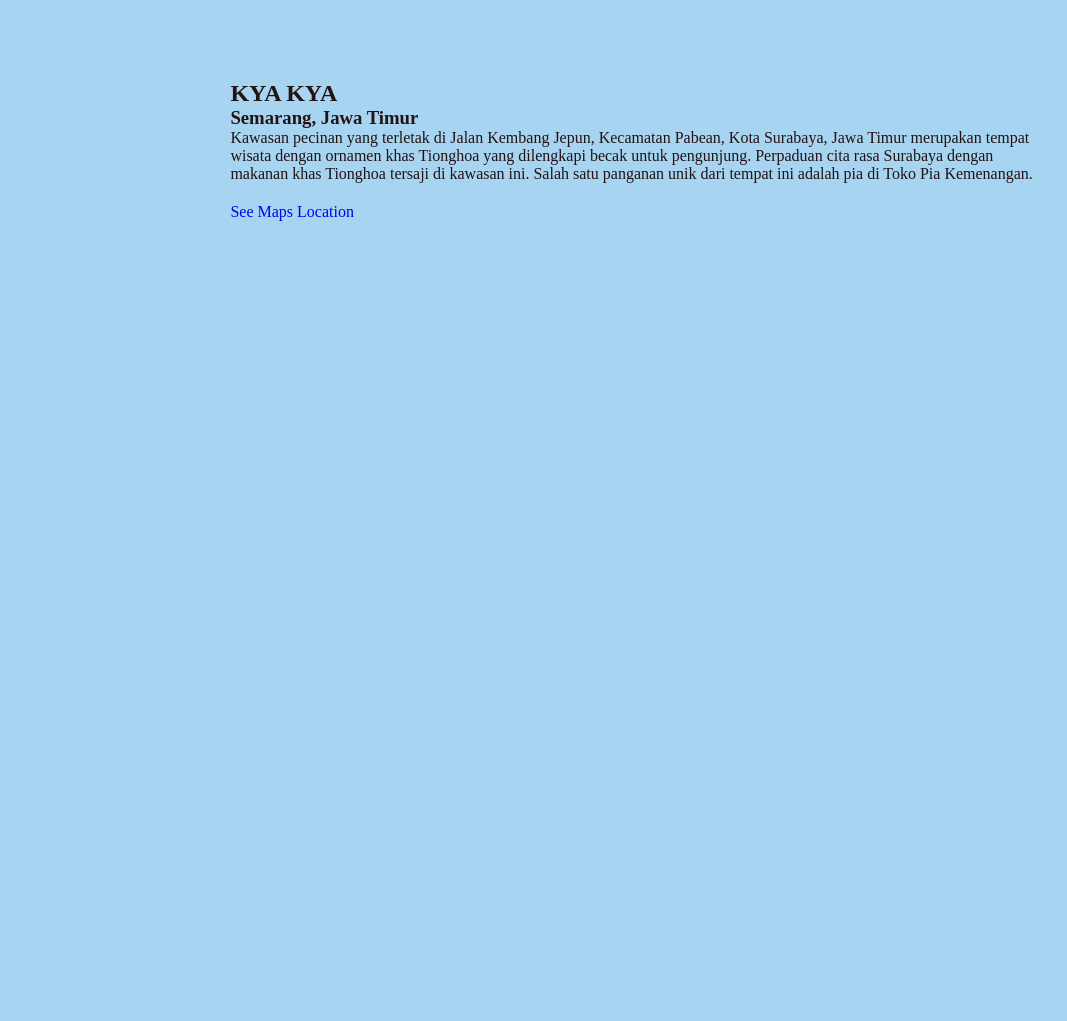
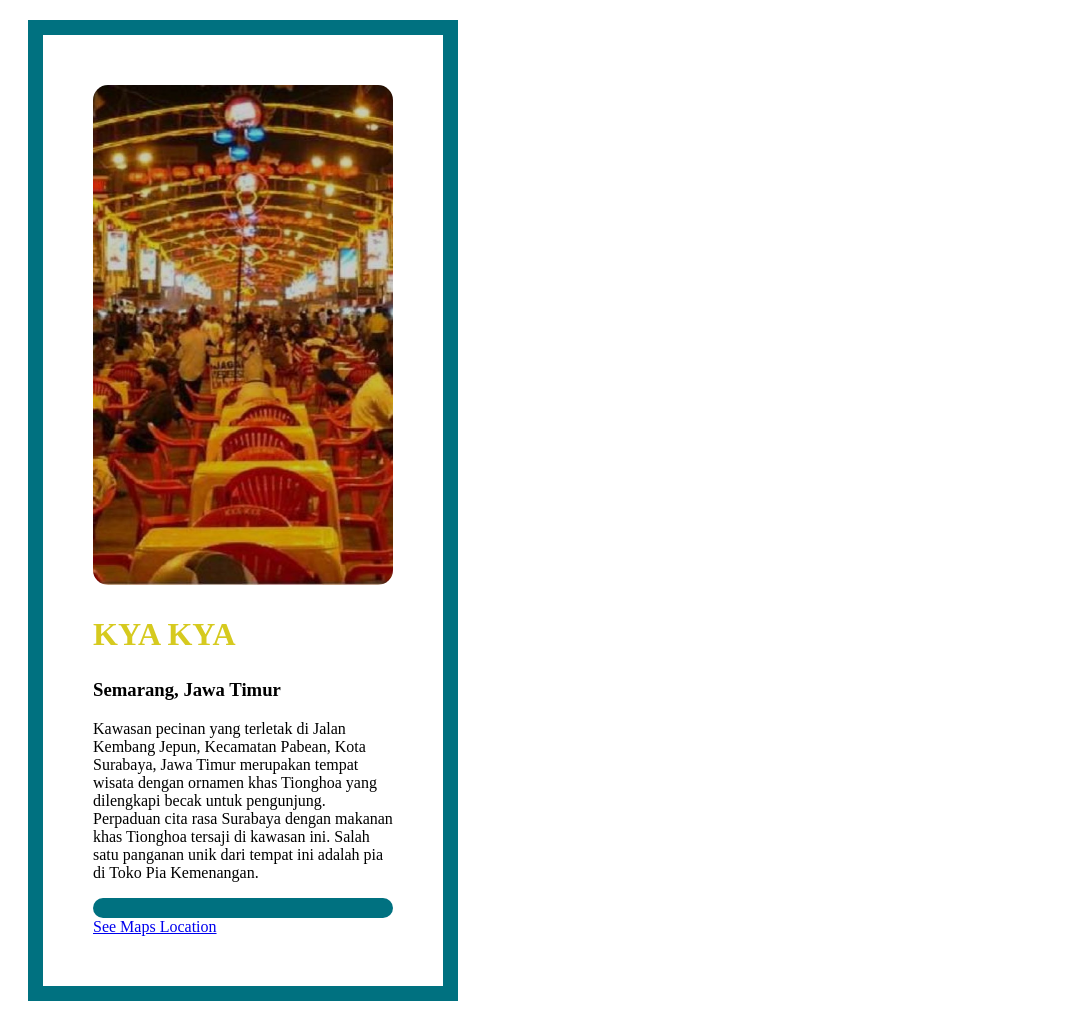
Before and after one commit to hazeltara/My-Travel, a PHP site: page /selengkapnya.html in a window 1280 px wide. Shown: the whole page, without its empty margins (0-1067 px from the left). Before the commit the page ends 221 px from the top, so only its background shows below. Run offline with PHP 8.4, Linux system fonts and the light colour scheme.

Commit message:
menambahkan kyakya

```diff
--- a/see.css
+++ b/see.css
@@ -1,12 +1,22 @@
 .kyakya{
-    height: 100vh;
-    display: flex;
-    align-items: center;
-    padding: 0 10%;
+    width: 300px;
+    border: 15px solid rgb(0, 113, 128);
+    padding: 50px;
+    margin: 20px;
 }
 
 .kyakya-content{
     max-width: 600px;
+}
+
+.kyacol-content img {
+    width: 100%;
+    height: 500px;
+    object-fit: cover;
+    border-radius: 15px;
+    filter: brightness(80%);
+    transition: all .3s cubic-bezier(.495, .05, .55, .95);
+    will-change: filter;
 }
 
 .kyakya-content h2{
@@ -46,7 +56,7 @@
     animation-delay: 1.6s;
 }
 .btn1 {
-    background-color: #585858 ;
+    background-color:rgb(0, 113, 128) ;
     padding: 10px 20px;
     border-radius: 15px;
 }
--- a/selengkapnya.html
+++ b/selengkapnya.html
@@ -3,12 +3,14 @@
 <head>
     <meta charset="UTF-8">
     <meta name="viewport" content="width=device-width, initial-scale=1.0">
-    <link rel="stylesheet" href="style.css">
+    <link rel="stylesheet" href="see.css">
     <title>KYA KYA </title>
 </head>
 <body>
     <section class="kyakya">
     <div class="kyakya-content">
+    <div class="kyacol-content">
+    <img src="kyakya.jpeg">
     <h2>KYA KYA</h2>
     <h3>Semarang, Jawa Timur</h3>
     <p>Kawasan pecinan yang terletak di Jalan Kembang Jepun, Kecamatan Pabean, Kota Surabaya, Jawa Timur
```
Also changed, not shown: kyakya.jpeg (added).
